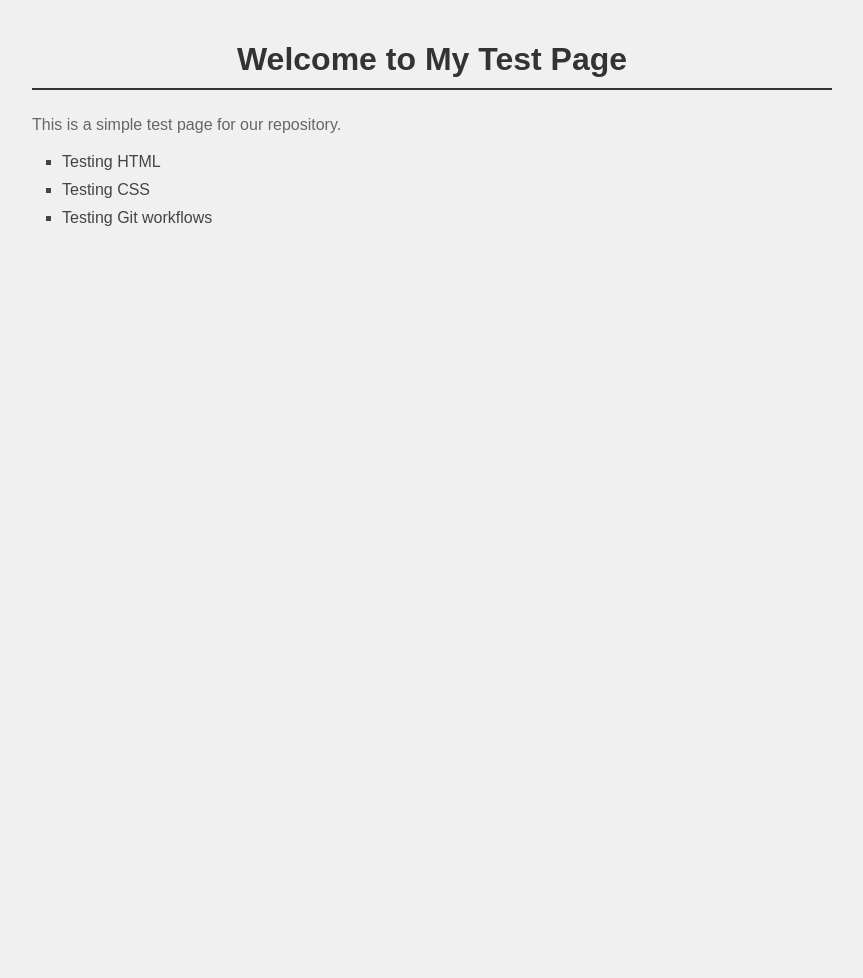
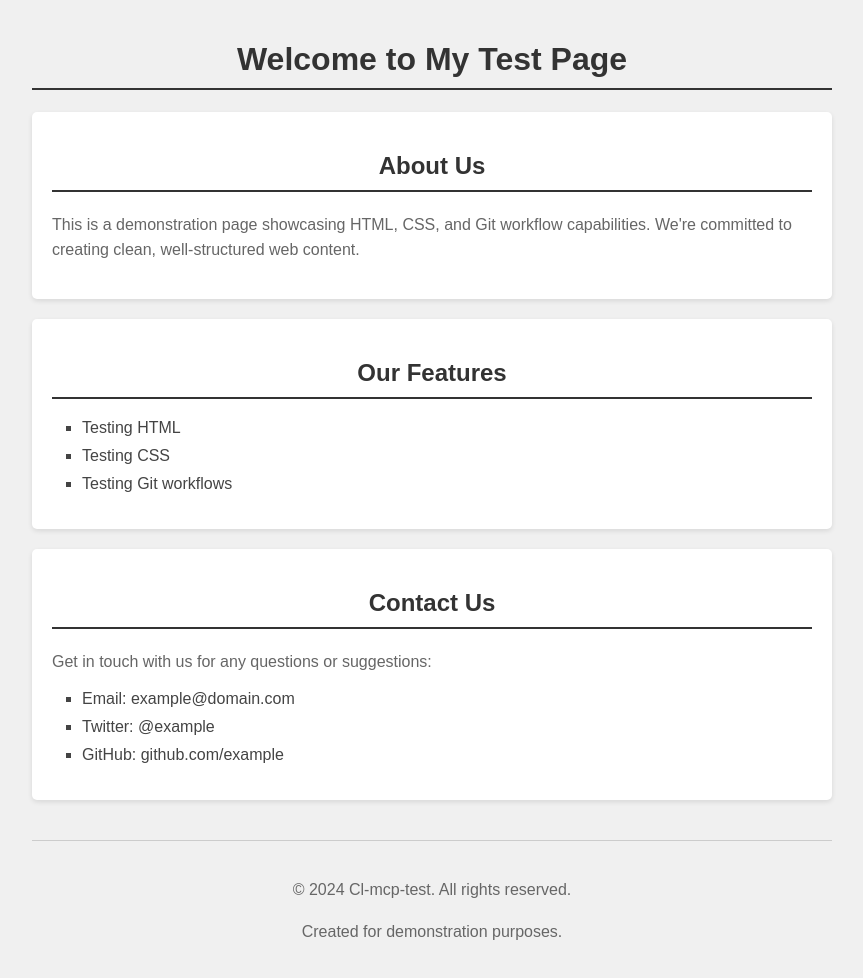
Before and after one commit to MMIX2009/Cl-mcp-test, a plain HTML site: page index.html in a window 1280 px wide. Shown: the whole page, without its empty margins (208-1071 px from the left). Before the commit the page ends 800 px from the top, so only its background shows below. Drawn offline with Linux system fonts and the light colour scheme.

Commit message:
Add more content sections as requested in issue #1

```diff
--- a/index.html
+++ b/index.html
@@ -12,7 +12,7 @@
             padding: 20px;
             background-color: #f0f0f0;
         }
-        h1 {
+        h1, h2 {
             color: #333;
             text-align: center;
             border-bottom: 2px solid #333;
@@ -30,15 +30,52 @@
             margin: 10px 0;
             color: #444;
         }
+        .section {
+            background-color: white;
+            padding: 20px;
+            margin: 20px 0;
+            border-radius: 5px;
+            box-shadow: 0 2px 5px rgba(0,0,0,0.1);
+        }
+        footer {
+            margin-top: 40px;
+            padding-top: 20px;
+            border-top: 1px solid #ccc;
+            text-align: center;
+            color: #888;
+        }
     </style>
 </head>
 <body>
     <h1>Welcome to My Test Page</h1>
-    <p>This is a simple test page for our repository.</p>
-    <ul>
-        <li>Testing HTML</li>
-        <li>Testing CSS</li>
-        <li>Testing Git workflows</li>
-    </ul>
+
+    <div class="section">
+        <h2>About Us</h2>
+        <p>This is a demonstration page showcasing HTML, CSS, and Git workflow capabilities. We're committed to creating clean, well-structured web content.</p>
+    </div>
+
+    <div class="section">
+        <h2>Our Features</h2>
+        <ul>
+            <li>Testing HTML</li>
+            <li>Testing CSS</li>
+            <li>Testing Git workflows</li>
+        </ul>
+    </div>
+
+    <div class="section">
+        <h2>Contact Us</h2>
+        <p>Get in touch with us for any questions or suggestions:</p>
+        <ul>
+            <li>Email: example@domain.com</li>
+            <li>Twitter: @example</li>
+            <li>GitHub: github.com/example</li>
+        </ul>
+    </div>
+
+    <footer>
+        <p>&copy; 2024 Cl-mcp-test. All rights reserved.</p>
+        <p>Created for demonstration purposes.</p>
+    </footer>
 </body>
 </html>
```
